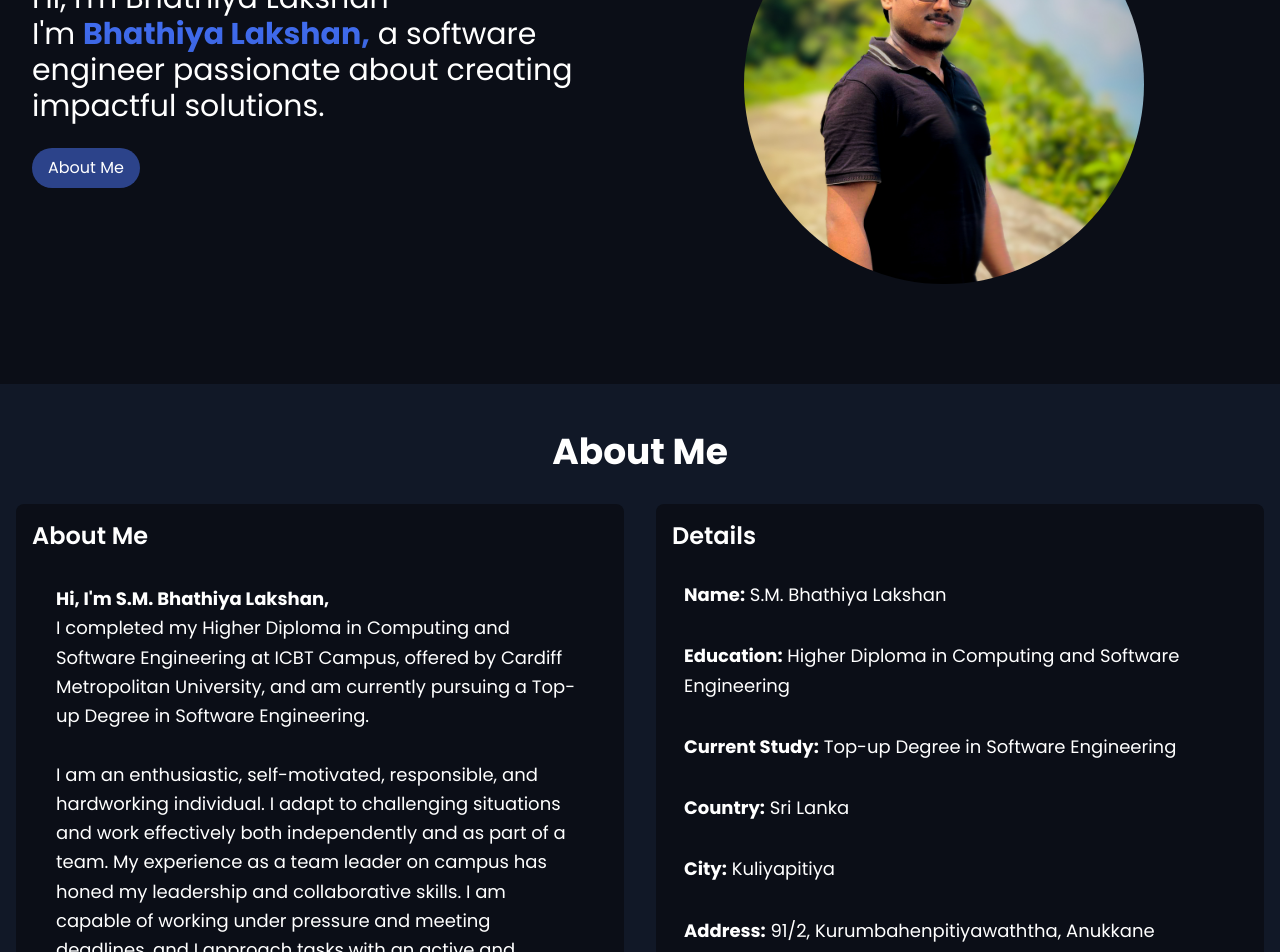
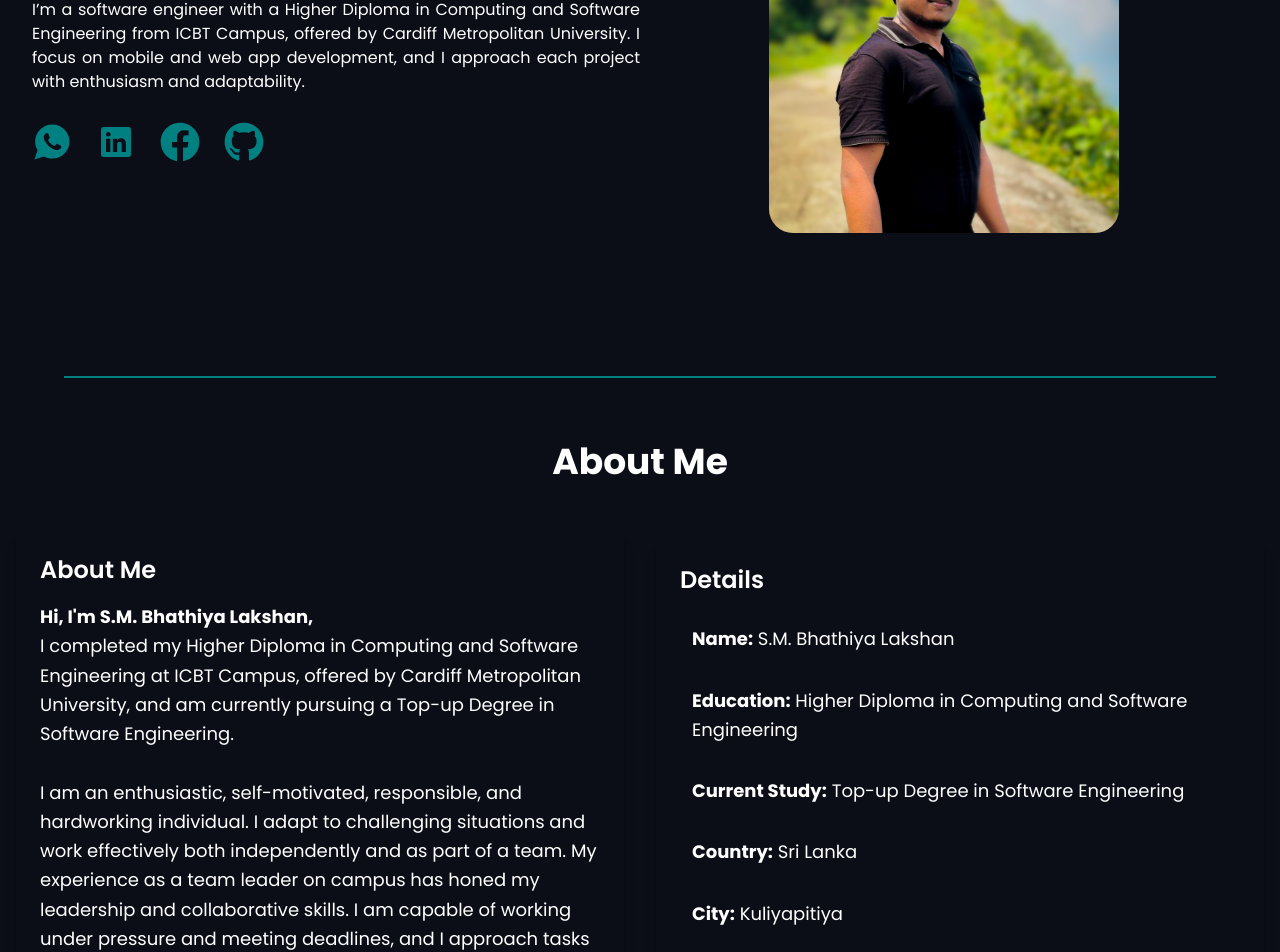
Before and after one commit to smbhathiya/portfolio-v1, a React (Vite) app: page / in a window 1280 px wide. Shown: the part 280-1232 px from the top of the page. Built offline with nearby package versions, Linux system fonts and the light colour scheme.

Commit message:
home section updated

```diff
--- a/src/components/About.jsx
+++ b/src/components/About.jsx
@@ -13,7 +13,7 @@ const data = {
   city: "Kuliyapitiya",
   address: "91/2, Kurumbahenpitiyawaththa, Anukkane",
   description:
-    " I am an enthusiastic, self-motivated, responsible, and hardworking individual. I adapt to challenging situations and work effectively both independently and as part of a team. My experience as a team leader on campus has honed my leadership and collaborative skills. I am capable of working under pressure and meeting deadlines, and I approach tasks with an active and dynamic mindset to ensure successful completion.",
+    "I am an enthusiastic, self-motivated, responsible, and hardworking individual. I adapt to challenging situations and work effectively both independently and as part of a team. My experience as a team leader on campus has honed my leadership and collaborative skills. I am capable of working under pressure and meeting deadlines, and I approach tasks with an active and dynamic mindset to ensure successful completion.",
 };
 
 const About = () => {
@@ -28,9 +28,12 @@ const About = () => {
   });
 
   return (
-    <section id="about" className="bg-gray-900 text-white py-12">
+    <section
+      id="about"
+      className="bg-brandDark text-white py-12 relative overflow-hidden"
+    >
       <div className="container mx-auto px-4">
-        <h2 className="text-4xl font-bold text-center mb-8">About Me</h2>
+        <h2 className="text-4xl font-bold text-center mb-12">About Me</h2>
         <div className="grid grid-cols-1 md:grid-cols-2 gap-8">
           {/* Description */}
           <motion.div
@@ -40,24 +43,19 @@ const About = () => {
               opacity: descriptionInView ? 1 : 0,
               y: descriptionInView ? 0 : 50,
             }}
-            transition={{ duration: 0.6 }}
+            transition={{ duration: 0.8 }}
             className="flex flex-col justify-center"
           >
-            <div className="bg-brandDark p-4 rounded-lg hover:scale-105 duration-200">
-              <h3 className="text-2xl font-semibold mb-4 hidden md:block ">
-                About Me
-              </h3>
-
-              <div className="text-lg leading-relaxed m-2 text-left  p-4 rounded-lg hover:bg-box hover:cursor-pointer ">
-                <p>
-                  <strong>Hi, I'm {data.name},</strong>
-                  <br /> I completed my {data.education} at ICBT Campus, offered
-                  by Cardiff Metropolitan University, and am currently pursuing
-                  a Top-up Degree in Software Engineering. <br />
-                </p>
+            <div className="bg-brandDark p-6 rounded-lg shadow-lg hover:shadow-xl transition-shadow duration-300">
+              <h3 className="text-2xl font-semibold mb-4">About Me</h3>
+              <p className="text-lg leading-relaxed">
+                <strong>Hi, I'm {data.name},</strong>
+                <br /> I completed my {data.education} at ICBT Campus, offered
+                by Cardiff Metropolitan University, and am currently pursuing a
+                Top-up Degree in Software Engineering. <br />
                 <br />
-                <p className="hidden md:block">{data.description}</p>
-              </div>
+                {data.description}
+              </p>
             </div>
           </motion.div>
 
@@ -69,28 +67,28 @@ const About = () => {
               opacity: detailsInView ? 1 : 0,
               y: detailsInView ? 0 : 50,
             }}
-            transition={{ duration: 0.6 }}
-            className="flex flex-col justify-top"
+            transition={{ duration: 0.8 }}
+            className="flex flex-col justify-center"
           >
-            <div className="bg-brandDark p-4 rounded-lg hover:scale-105 duration-200">
+            <div className="bg-brandDark p-6 rounded-lg shadow-lg hover:shadow-xl transition-shadow duration-300">
               <h3 className="text-2xl font-semibold mb-4">Details</h3>
-              <ul className="text-lg leading-relaxed">
-                <li className=" p-3 rounded-lg mb-2 hover:bg-primary hover:cursor-pointer hover:scale-105 duration-200">
+              <ul className="text-lg leading-relaxed space-y-2">
+                <li className="p-3 rounded-lg hover:bg-primary hover:cursor-pointer hover:scale-105 transition-transform duration-300">
                   <strong>Name:</strong> {data.name}
                 </li>
-                <li className=" p-3 rounded-lg mb-2 hover:bg-primary hover:cursor-pointer hover:scale-105 duration-200">
+                <li className="p-3 rounded-lg hover:bg-primary hover:cursor-pointer hover:scale-105 transition-transform duration-300">
                   <strong>Education:</strong> {data.education}
                 </li>
-                <li className=" p-3 rounded-lg mb-2 hover:bg-primary hover:cursor-pointer hover:scale-105 duration-200">
+                <li className="p-3 rounded-lg hover:bg-primary hover:cursor-pointer hover:scale-105 transition-transform duration-300">
                   <strong>Current Study:</strong> {data.currentStudy}
                 </li>
-                <li className=" p-3 rounded-lg mb-2 hover:bg-primary hover:cursor-pointer hover:scale-105 duration-200">
+                <li className="p-3 rounded-lg hover:bg-primary hover:cursor-pointer hover:scale-105 transition-transform duration-300">
                   <strong>Country:</strong> {data.country}
                 </li>
-                <li className=" p-3 rounded-lg mb-2 hover:bg-primary hover:cursor-pointer hover:scale-105 duration-200">
+                <li className="p-3 rounded-lg hover:bg-primary hover:cursor-pointer hover:scale-105 transition-transform duration-300">
                   <strong>City:</strong> {data.city}
                 </li>
-                <li className=" p-3 rounded-lg mb-2 hover:bg-primary hover:cursor-pointer hover:scale-105 duration-200">
+                <li className="p-3 rounded-lg hover:bg-primary hover:cursor-pointer hover:scale-105 transition-transform duration-300">
                   <strong>Address:</strong> {data.address}
                 </li>
               </ul>
@@ -98,6 +96,9 @@ const About = () => {
           </motion.div>
         </div>
       </div>
+
+      {/* Decorative Gradient */}
+      <div className="absolute inset-x-0 bottom-0 bg-gradient-to-t from-brandDark to-transparent h-24"></div>
     </section>
   );
 };
--- a/src/components/Home.jsx
+++ b/src/components/Home.jsx
@@ -1,27 +1,32 @@
 import React from "react";
 import { assets } from "../assets/assets";
+import { IoLogoWhatsapp, IoLogoLinkedin } from "react-icons/io";
+import { FaFacebook, FaGithub } from "react-icons/fa";
+
+const socialLinks = {
+  whatsapp: "https://wa.me/+94768941816",
+  linkedin: "https://www.linkedin.com/in/bhathiya-lakshan-91579722a/",
+  facebook: "https://www.facebook.com/smbhathiya",
+  github: "https://github.com/smbhathiya",
+};
 
 const Home = () => {
-  const handleClick = () => {
-    window.location.href = "/#about";
-  };
-
   return (
     <section id="home">
-      <div className="min-h-[550px] sm:min-h-[600px] bg-brandDark flex justify-center items-center text-white">
-        <div className="container pb-8 sm:pb-0">
+      <div className="min-h-[400px] sm:min-h-[600px] bg-brandDark flex justify-center items-center text-white sm:mt-10 mt-0">
+        <div className="container pb-6 sm:pb-1">
           <div className="grid grid-cols-1 sm:grid-cols-2">
             {/* Image Section */}
             <div
               data-aos="zoom-in"
               data-aos-duration="300"
-              className="min-h-[200px] flex justify-center items-center relative order-1 sm:order-2"
+              className="min-h-[200px] flex justify-center items-center relative order-1 sm:order-2 mt-20 sm:mt-0"
             >
               <img
                 data-aos-once="true"
                 src={assets.profile_img}
                 alt="profile_img"
-                className="w-[200px] sm:w-[400px] sm:scale-100 mx-auto rounded-full hover:scale-110 duration-200"
+                className="w-[200px] sm:w-[350px] sm:scale-100 mx-auto rounded-3xl hover:scale-110 duration-500 cursor-pointer"
               />
             </div>
             {/* Text Section */}
@@ -29,28 +34,61 @@ const Home = () => {
               <h1
                 data-aos="fade-up"
                 data-aos-once="true"
-                className="text-2xl sm:text-3xl lg:text-3xl font-cursive"
+                className="text-2xl sm:text-3xl lg:text-3xl"
               >
-                Hi, I'm Bhathiya Lakshan
-                <br /> I'm{" "}
-                <span className="bg-clip-text text-transparent bg-gradient-to-b from-light to-light/90 font-sans font-bold ">
-                  Bhathiya Lakshan,
-                </span>{" "}
-                a software engineer passionate about creating impactful
-                solutions.
+                <span className="bg-clip-text text-mainLight font-monospace">
+                  Hi, I'm Bhathiya Lakshan
+                </span>
+                <p className="text-base sm:text-justify sm:p-0 p-1 font-monospace mt-2">
+                  I’m a software engineer with a Higher Diploma in Computing and
+                  Software Engineering from ICBT Campus, offered by Cardiff
+                  Metropolitan University. I focus on mobile and web app
+                  development, and I approach each project with enthusiasm and
+                  adaptability.
+                </p>
               </h1>
-              <div data-aos="fade-up" data-aos-delay="100">
-                <button
-                  className="bg-gradient-to-r from-primary to-primary hover:scale-105 duration-200 text-white py-2 px-4 rounded-full"
-                  onClick={handleClick}
-                >
-                  About Me
-                </button>
+              <div data-aos="fade-up" data-aos-once="true">
+                {/* Social Media Icons */}
+                <div className="flex justify-center sm:justify-start gap-6 mt-1">
+                  <a
+                    href={socialLinks.whatsapp}
+                    target="_blank"
+                    rel="noopener noreferrer"
+                    className="text-main hover:text-iconLight hover:scale-125 duration-300"
+                  >
+                    <IoLogoWhatsapp size={40} />
+                  </a>
+                  <a
+                    href={socialLinks.linkedin}
+                    target="_blank"
+                    rel="noopener noreferrer"
+                    className="text-main hover:text-iconLight hover:scale-125 duration-300"
+                  >
+                    <IoLogoLinkedin size={40} />
+                  </a>
+                  <a
+                    href={socialLinks.facebook}
+                    target="_blank"
+                    rel="noopener noreferrer"
+                    className="text-main hover:text-iconLight hover:scale-125 duration-300"
+                  >
+                    <FaFacebook size={40} />
+                  </a>
+                  <a
+                    href={socialLinks.github}
+                    target="_blank"
+                    rel="noopener noreferrer"
+                    className="text-main hover:text-iconLight hover:scale-125 duration-300"
+                  >
+                    <FaGithub size={40} />
+                  </a>
+                </div>
               </div>
             </div>
           </div>
         </div>
       </div>
+      <hr className="my-4 mx-auto w-[90%] border-t-2 border-main" />
     </section>
   );
 };
--- a/src/components/Navbar.jsx
+++ b/src/components/Navbar.jsx
@@ -92,7 +92,9 @@ const Navbar = () => {
               className={`sm:hidden fixed top-0 left-0 w-full bg-brandDark text-white p-4 transition-opacity duration-300 ease-in-out ${
                 menuOpen ? "opacity-100 visible" : "opacity-0 invisible"
               }`}
-              style={{ transitionDuration: "300ms" }}
+              style={{
+                transitionDuration: "300ms",
+              }}
             >
               <button
                 onClick={() => setMenuOpen(false)}
@@ -117,8 +119,6 @@ const Navbar = () => {
           </div>
         </div>
       </div>
-
-      <div className="pt-16">{/* Your page content goes here */}</div>
     </section>
   );
 };
--- a/src/index.css
+++ b/src/index.css
@@ -20,3 +20,6 @@
   html {
     scroll-behavior: smooth;
   }
+  body {
+    @apply bg-brandDark;
+  }
--- a/tailwind.config.js
+++ b/tailwind.config.js
@@ -13,7 +13,8 @@ export default {
         main: "#008080",
         mainLight:"#02d9d9",
         mainDark:"#185959",
-
+        iconLight:"#0ee6e6",
+        brandDark: "#0b0e17",
 
         primary: "#2c438a",
         secondary: "#22356e",
@@ -21,7 +22,7 @@ export default {
         box: "#1f2f5e",
         boxG: "#1f5e33",
         boxGh: "#2d8047",
-        brandDark: "#0b0e17",
+
         fb: "#1877F2",
         github: "#770cc9",
         linkedin: "#0077B5",
```
